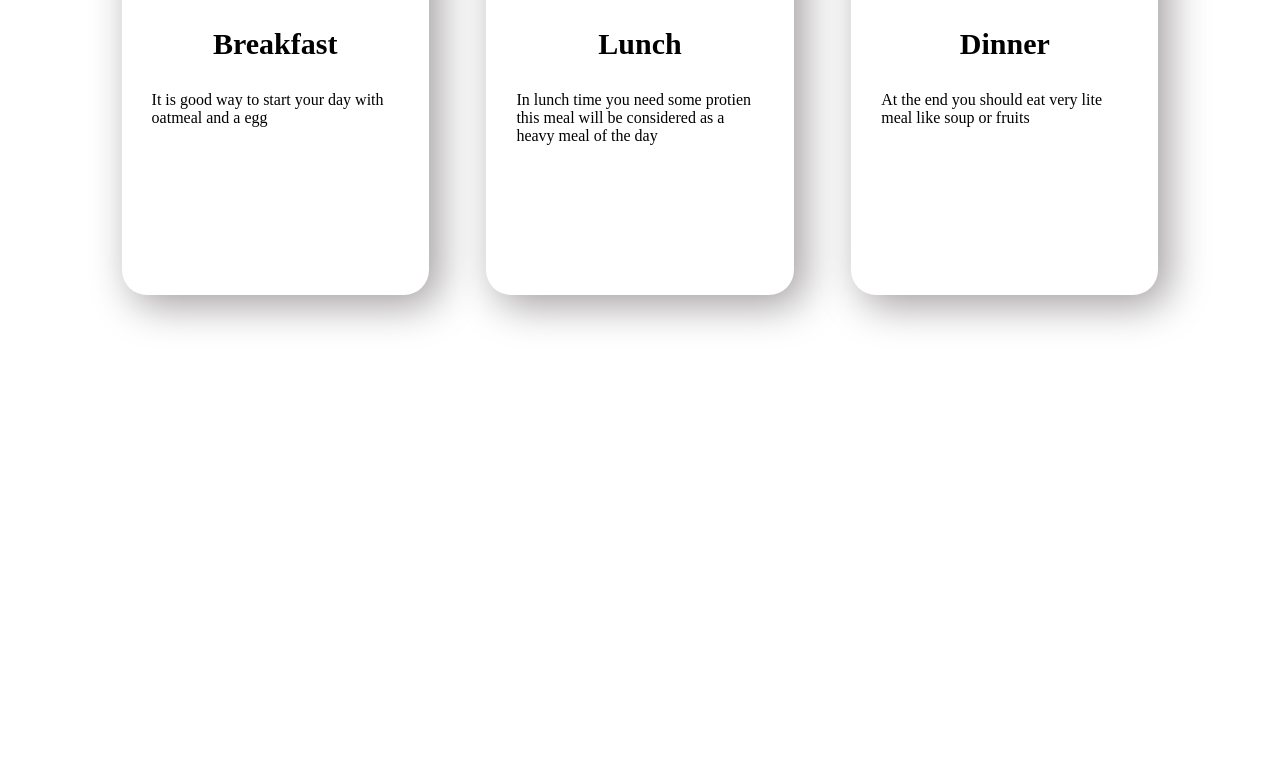
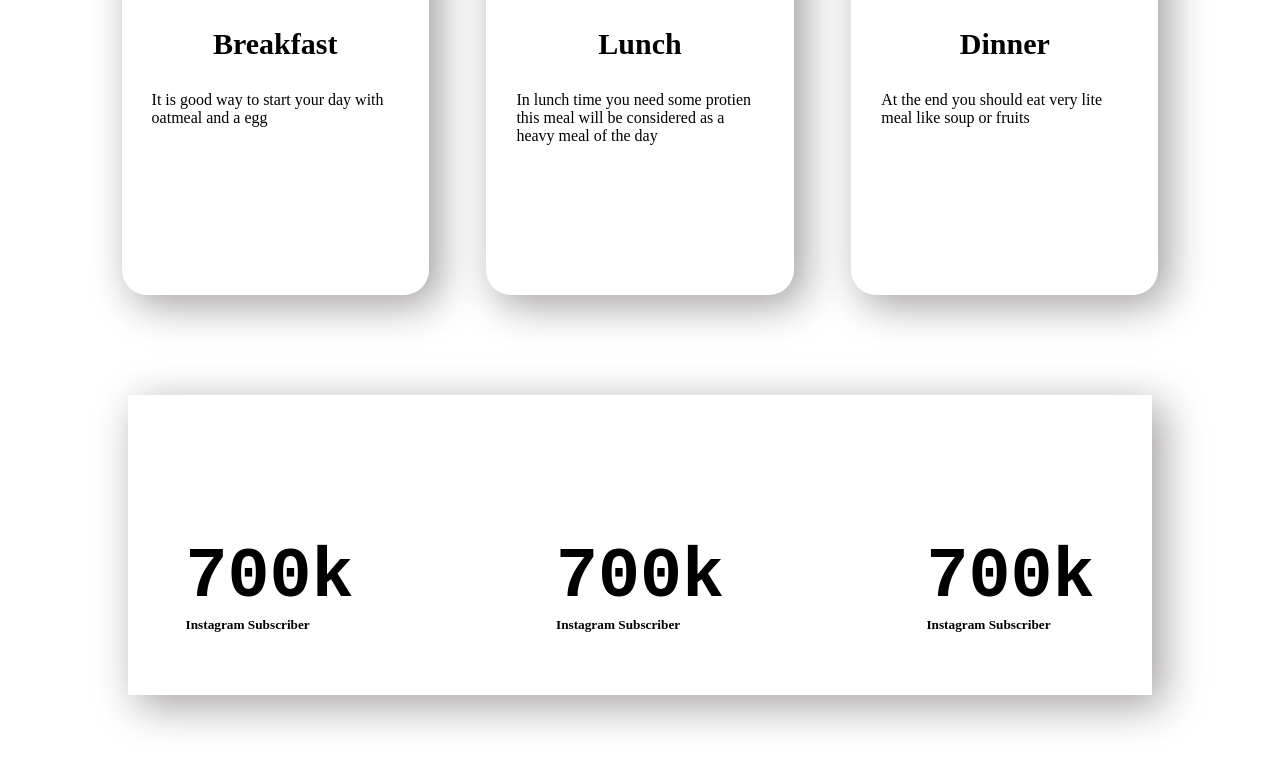
Before and after one commit to FahadwebD/fat-to-fit, a plain HTML site: page index.html in a window 1280 px wide. Shown: the part 3052-3819 px from the top of the page. Before the commit the page ends 3447 px from the top, so only its background shows below. Drawn offline with Linux system fonts and the light colour scheme.

Commit message:
subscriber section added

```diff
--- a/index.html
+++ b/index.html
@@ -127,5 +127,21 @@
 
     </section>
 
+
+     <section class="subs">
+
+         <div class="subscriber1">
+             <h4>700k</h4>
+             <h5>Instagram Subscriber</h5>
+         </div>
+         <div class="subscriber2">
+            <h4>700k</h4>
+            <h5>Instagram Subscriber</h5>
+        </div>
+        <div class="subscriber3">
+            <h4>700k</h4>
+            <h5>Instagram Subscriber</h5>
+        </div>
+     </section>
 </body>
 </html>
--- a/style.css
+++ b/style.css
@@ -311,3 +311,56 @@ h3{
 
 }
 /*end of the recipies*/
+/*start of subscriber part*/
+
+
+.subs{
+    position: relative;
+    display: flex;
+    justify-content: center;
+    height: 300px;
+    margin-top: 0%;
+    margin-left: 10%;
+    margin-right: 10%;
+    margin-bottom: 10%;
+  padding: 0%;
+    box-shadow:  10px 10px 40px rgb(161, 157, 157)
+
+}
+.subscriber1{
+
+    width: 30%;
+    margin-left: 5%;
+    margin-right: 5%;
+    padding: 50px;
+
+
+}
+.subscriber2{
+
+    width: 30%;
+    margin-left: 5%;
+    margin-right: 5%;
+    padding: 50px;
+
+
+}
+.subscriber3{
+
+    width: 30%;
+    margin-left: 5%;
+    margin-right: 5%;
+    padding: 50px;
+}
+h4{
+    font-family: monospace;
+    font-size: 70px;
+
+    padding-bottom: 0%;
+    margin-bottom: 0%;
+
+}
+h5{
+    padding-top: 0;
+    margin-top: 0%;
+}
```
